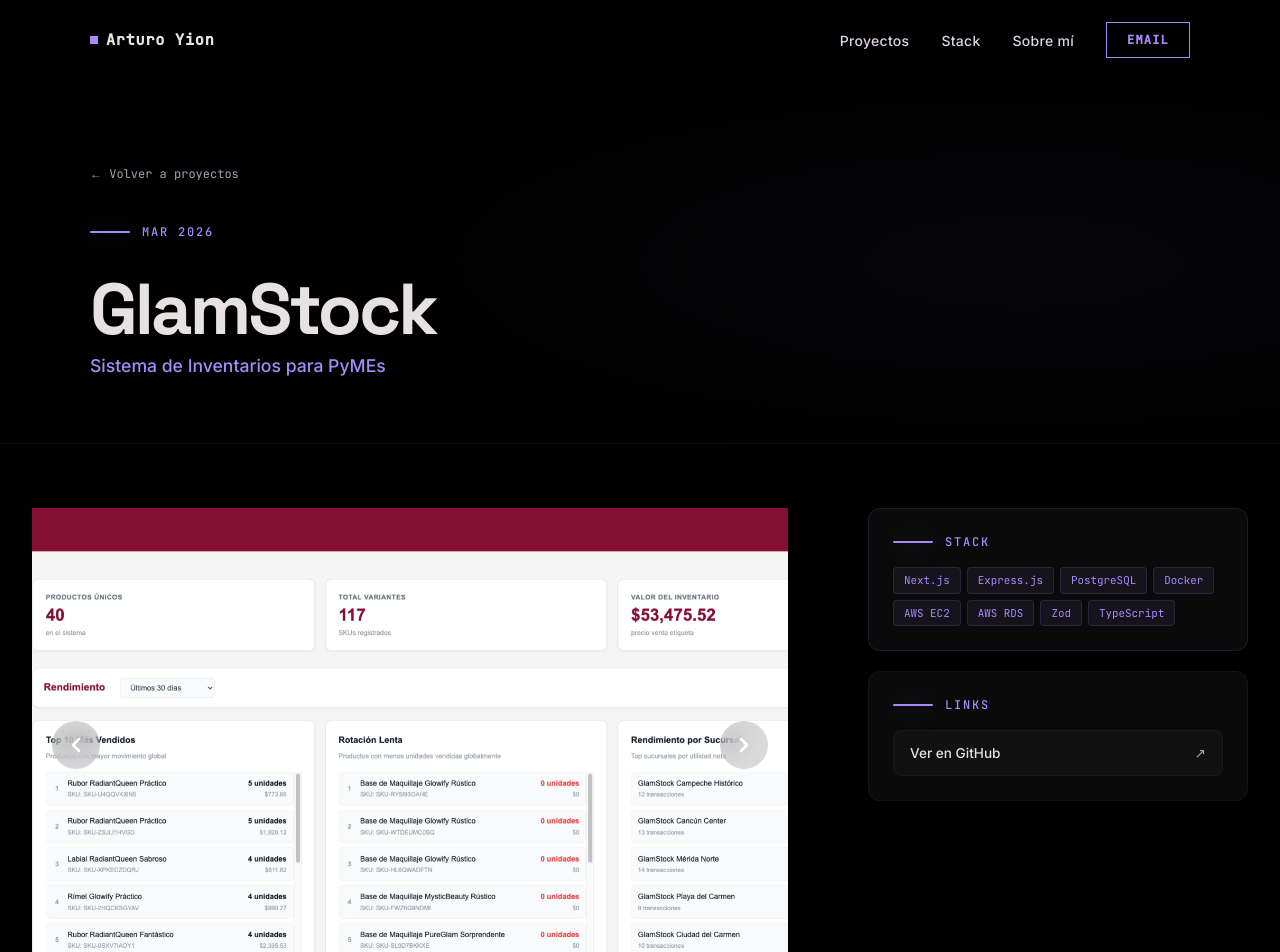
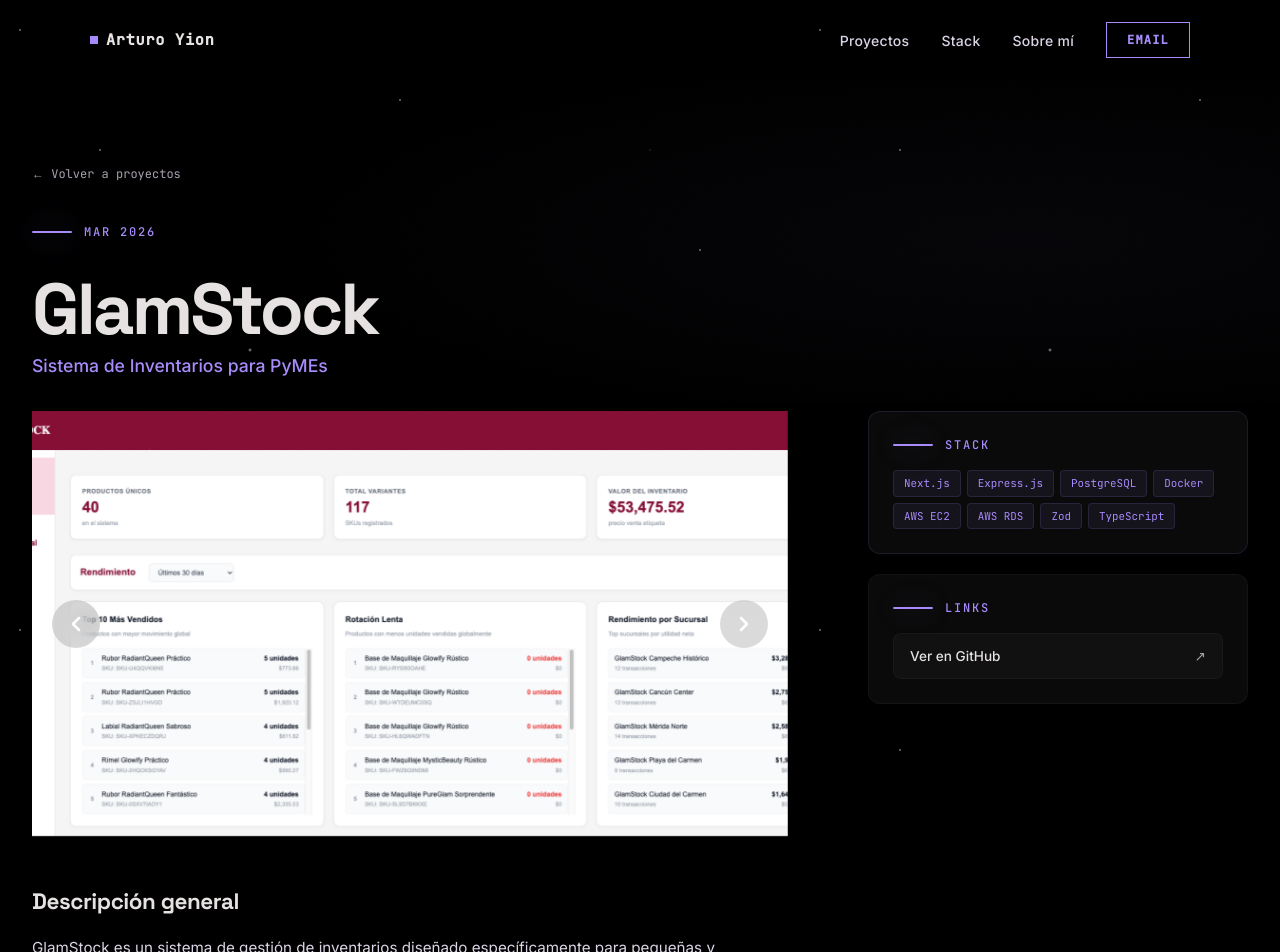
Before and after one commit to ArturoYJ/my-own-landing-page, a Next.js app: page /proyectos/glamstock in a window 1280 px wide. Shown: the top 952 px of the page. Built offline with nearby package versions, Linux system fonts and the light colour scheme.

Commit message:
Desarrollar modulo de imagenes 2.2

```diff
--- a/src/app/proyectos/[id]/page.tsx
+++ b/src/app/proyectos/[id]/page.tsx
@@ -4,6 +4,7 @@ import Image from "next/image";
 import Link from "next/link";
 import Nav from "@/components/Nav";
 import ProjectCarousel from "@/components/ProjectCarousel";
+import { ErrorBoundary } from "@/components/ErrorBoundary";
 
 /* ─── Project data ─── */
 const projects = {
@@ -54,7 +55,7 @@ const projects = {
       "Integración exitosa con el flujo operativo del zoológico.",
     ],
     tags: ["Angular", "Kotlin", "Ktor", "PostgreSQL", "Hexagonal Architecture", "REST API"],
-    github: "https://github.com/ArturoYJ",
+    github: "https://github.com/ArturoYJ/hugin_munin_ng",
     fit: "cover",
   },
   pillup: {
@@ -87,7 +88,7 @@ const projects = {
     tags: ["Kotlin", "Jetpack Compose", "Firebase", "MVVM", "LiveData", "ViewModel", "Android"],
     github: "https://github.com/ArturoYJ/PillUp",
     fit: "contain",
-    aspectRatio: "16 / 10",
+    aspectRatio: "16 / 9",
   },
 };
 
@@ -114,6 +115,10 @@ export default async function ProjectDetail({ params }: { params: Promise<Params
 
   return (
     <>
+      {/* Background Effects (No Video) */}
+      <div className="dot-grid" aria-hidden="true" />
+      <div className="noise-overlay" aria-hidden="true" />
+
       <Nav />
       <main
         style={{
@@ -127,8 +132,7 @@ export default async function ProjectDetail({ params }: { params: Promise<Params
         <div
           style={{
             position: "relative",
-            padding: "5rem 2rem 4rem",
-            borderBottom: "1px solid var(--border)",
+            padding: "5rem 0 1.5rem",
             overflow: "hidden",
           }}
         >
@@ -142,7 +146,7 @@ export default async function ProjectDetail({ params }: { params: Promise<Params
             }}
           />
 
-          <div style={{ maxWidth: "1100px", margin: "0 auto", position: "relative" }}>
+          <div style={{ maxWidth: "1300px", margin: "0 auto", padding: "0 2rem", position: "relative" }}>
             {/* Back link */}
             <Link
               href="/#proyectos"
@@ -187,9 +191,9 @@ export default async function ProjectDetail({ params }: { params: Promise<Params
         {/* Content */}
         <div
           style={{
-            maxWidth: "1350px",
+            maxWidth: "1300px",
             margin: "0 auto",
-            padding: "4rem 2rem 6rem",
+            padding: "0.5rem 2rem 6rem",
             display: "grid",
             gridTemplateColumns: "1fr 380px",
             gap: "5rem",
@@ -295,7 +299,7 @@ export default async function ProjectDetail({ params }: { params: Promise<Params
           }}>
             <div style={{
               position: "sticky",
-              top: "20vh",
+              top: "120px",
               height: "fit-content",
               zIndex: 10
             }}>
--- a/src/components/Nav.tsx
+++ b/src/components/Nav.tsx
@@ -26,16 +26,17 @@ export default function Nav() {
   // Smooth scroll indicator: detect which section is in viewport
   useEffect(() => {
     const observerOptions = {
-      threshold: 0.3,
-      rootMargin: "0px 0px -50% 0px",
+      threshold: [0.05, 0.1, 0.2], // Multiple thresholds for better sensitivity
+      rootMargin: "-15% 0px -45% 0px", // Detect section in the upper-middle window of the screen
     };
 
     const observer = new IntersectionObserver((entries) => {
       // Only update state for the section with highest intersection ratio
-      const visible = entries.filter((e) => e.isIntersecting);
-      if (visible.length > 0) {
-        const active = visible.reduce((a, b) =>
-          a.intersectionRatio > b.intersectionRatio ? a : b
+      const isIntersecting = entries.filter((e) => e.isIntersecting);
+      if (isIntersecting.length > 0) {
+        // Pick the section occupying the most vertical pixels in the root area
+        const active = isIntersecting.reduce((a, b) =>
+          a.intersectionRect.height > b.intersectionRect.height ? a : b
         );
         setActiveSection(active.target.id);
       }
--- a/src/components/ProjectCarousel.tsx
+++ b/src/components/ProjectCarousel.tsx
@@ -24,7 +24,7 @@ export default function ProjectCarousel({
   title,
   accent,
   fit = "cover",
-  aspectRatio = "16/10"
+  aspectRatio = "16/9"
 }: ProjectCarouselProps) {
   const [currentIdx, setCurrentIdx] = useState(0);
   const [direction, setDirection] = useState<"next" | "prev">("next");
--- a/src/components/Projects.module.css
+++ b/src/components/Projects.module.css
@@ -68,7 +68,7 @@
 .imageContainer {
   position: relative;
   width: 100%;
-  aspect-ratio: 16 / 10;
+  aspect-ratio: 16 / 9;
   border-radius: 12px;
   overflow: hidden;
   border: 1px solid rgba(148, 142, 157, 0.12);
--- a/src/components/Projects.tsx
+++ b/src/components/Projects.tsx
@@ -43,7 +43,7 @@ const projects = [
     tags: ["Kotlin", "Jetpack Compose", "Firebase", "MVVM"],
     year: "Nov 2025",
     accent: "#60a5fa",
-    image: "/pillup/original/dashboard.png",
+    image: "/pillup/original/next.png",
     bgDark: false,
     fit: "cover" as "contain" | "cover",
     bgColor: "#f8fafc",
@@ -133,7 +133,7 @@ function ProjectRow({ project, index }: { project: Project; index: number }) {
               src={project.image}
               alt={`Captura del proyecto ${project.title}`}
               fill
-              sizes="(max-width: 768px) 100vw, 50vw"
+              sizes="(max-width: 900px) 100vw, 90vw"
               priority={index === 0}
               loading={index === 0 ? "eager" : "lazy"}
               style={{
```
Also changed, not shown: public/pillup/original/next.png (added).
